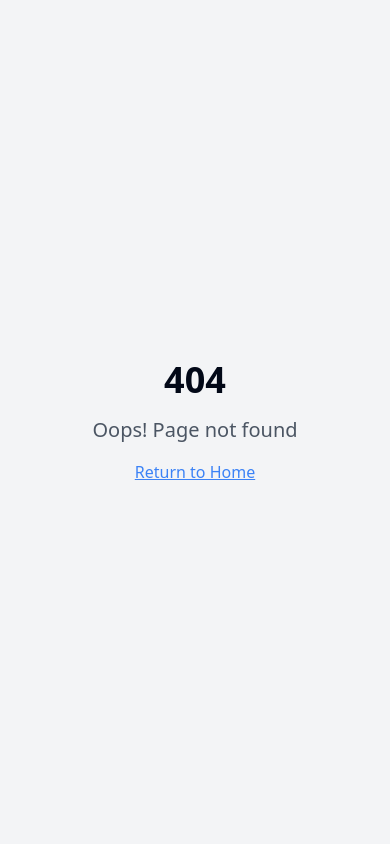
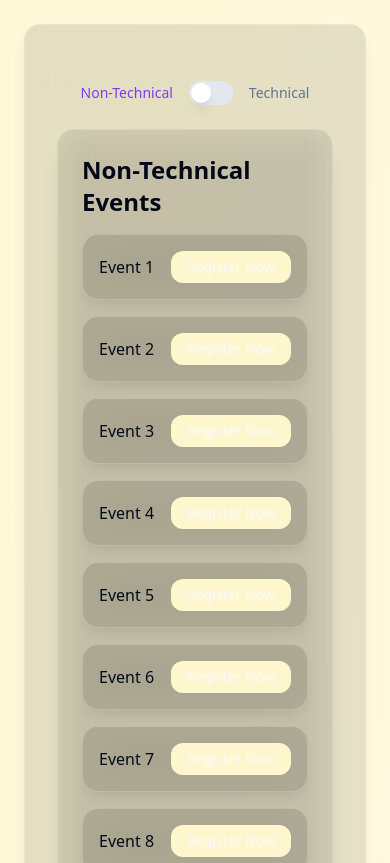
Before and after one commit to arhambhansali/INSTINCTS-1, a React (Vite) app: page /schedule in a window 390 px wide. Before the commit this address had no page. Shown: the top 863 px of the page. Built offline with nearby package versions, Linux system fonts and the light colour scheme.

Commit message:
Refactor Index page and improve mobile UX
- Swapped button and background colors in "Non-technical" mode.
- Improved mobile scrolling fluidity.
- Moved event list to schedule button for better UI.

```diff
--- a/src/App.tsx
+++ b/src/App.tsx
@@ -1,9 +1,11 @@
+
 import { Toaster } from "@/components/ui/toaster";
 import { Toaster as Sonner } from "@/components/ui/sonner";
 import { TooltipProvider } from "@/components/ui/tooltip";
 import { QueryClient, QueryClientProvider } from "@tanstack/react-query";
 import { BrowserRouter, Routes, Route } from "react-router-dom";
 import Index from "./pages/Index";
+import Schedule from "./pages/Schedule";
 import NotFound from "./pages/NotFound";
 
 const queryClient = new QueryClient();
@@ -16,7 +18,7 @@ const App = () => (
       <BrowserRouter>
         <Routes>
           <Route path="/" element={<Index />} />
-          {/* ADD ALL CUSTOM ROUTES ABOVE THE CATCH-ALL "*" ROUTE */}
+          <Route path="/schedule" element={<Schedule />} />
           <Route path="*" element={<NotFound />} />
         </Routes>
       </BrowserRouter>
--- a/src/index.css
+++ b/src/index.css
@@ -1,4 +1,3 @@
-
 @tailwind base;
 @tailwind components;
 @tailwind utilities;
@@ -26,6 +25,15 @@
     --ring: 262.1 83.3% 57.8%;
     --radius: 1rem;
   }
+  * {
+    @apply border-border;
+    -webkit-overflow-scrolling: touch;
+    scroll-behavior: smooth;
+  }
+  body {
+    @apply text-foreground antialiased;
+    overscroll-behavior-y: none;
+  }
 }
 
 @layer components {
@@ -50,15 +58,6 @@
   }
 }
 
-@layer base {
-  * {
-    @apply border-border;
-  }
-  body {
-    @apply text-foreground antialiased;
-  }
-}
-
 .technical-bg {
   background: linear-gradient(to bottom right, #E6F3FF, #F0F7FF);
 }
--- a/src/pages/Index.tsx
+++ b/src/pages/Index.tsx
@@ -1,23 +1,11 @@
 
 import { Switch } from "@/components/ui/switch";
 import { useState } from "react";
+import { useNavigate } from "react-router-dom";
 
 const Index = () => {
   const [isTechnical, setIsTechnical] = useState(false);
-
-  const technicalEvents = [
-    "Aeromodelling Workshop",
-    "Airborne",
-    "Techno-Celestia",
-    "Tec-H-ealth Talk Show",
-    "Rescue Warrior",
-    "Inflate & Explode",
-    "Puzzle Pursuit",
-    "Halt & Grind",
-    "Mind Matrix",
-    "Cirature",
-    "ArcTech 2"
-  ];
+  const navigate = useNavigate();
 
   return (
     <div className={`min-h-screen p-6 ${isTechnical ? 'technical-bg' : 'non-technical-bg'} animated-gradient`}>
@@ -46,46 +34,15 @@ const Index = () => {
             </div>
 
             <div className="flex justify-center gap-4">
-              <button className={`px-6 py-2 ${!isTechnical ? 'bg-[#fdbe39]' : 'bg-primary'} text-primary-foreground rounded-2xl hover:opacity-90 transition-opacity`}>
+              <button
+                onClick={() => navigate('/schedule')}
+                className={`px-6 py-2 ${!isTechnical ? 'bg-[#FEF7CD]' : 'bg-primary'} text-primary-foreground rounded-2xl hover:opacity-90 transition-opacity`}
+              >
                 Schedule
               </button>
-              <button className={`px-6 py-2 ${!isTechnical ? 'bg-[#fdbe39]' : 'bg-primary'} text-primary-foreground rounded-2xl hover:opacity-90 transition-opacity`}>
+              <button className={`px-6 py-2 ${!isTechnical ? 'bg-[#FEF7CD]' : 'bg-primary'} text-primary-foreground rounded-2xl hover:opacity-90 transition-opacity`}>
                 Register Now
               </button>
-            </div>
-          </div>
-
-          <div className="glass p-6 space-y-4">
-            <h2 className="text-2xl font-semibold">
-              {isTechnical ? "Technical Events" : "Non-Technical Events"}
-            </h2>
-
-            <div className="grid gap-4">
-              {isTechnical ? (
-                technicalEvents.map((event, index) => (
-                  <div key={index} className="p-4 glass-card transform transition-transform duration-200 ease-out hover:scale-[1.02]">
-                    <div className="flex justify-between items-center">
-                      <h3 className="font-medium">{event}</h3>
-                      <button className="px-4 py-1.5 bg-primary text-primary-foreground rounded-xl hover:opacity-90 transition-opacity text-sm text-center">
-                        Register Now
-                      </button>
-                    </div>
-                  </div>
-                ))
-              ) : (
-                <div className="grid gap-4 md:grid-cols-2">
-                  {Array.from({ length: 32 }, (_, i) => (
-                    <div key={i} className="p-4 glass-card transform transition-transform duration-200 ease-out hover:scale-[1.02]">
-                      <div className="flex justify-between items-center">
-                        <h3 className="font-medium">Event {i + 1}</h3>
-                        <button className="px-4 py-1.5 bg-[#fdbe39] text-primary-foreground rounded-xl hover:opacity-90 transition-opacity text-sm text-center">
-                          Register Now
-                        </button>
-                      </div>
-                    </div>
-                  ))}
-                </div>
-              )}
             </div>
           </div>
         </div>
--- /dev/null
+++ b/src/pages/Schedule.tsx
@@ -0,0 +1,83 @@
+
+import { Switch } from "@/components/ui/switch";
+import { useState } from "react";
+
+const Schedule = () => {
+  const [isTechnical, setIsTechnical] = useState(false);
+
+  const technicalEvents = [
+    "Aeromodelling Workshop",
+    "Airborne",
+    "Techno-Celestia",
+    "Tec-H-ealth Talk Show",
+    "Rescue Warrior",
+    "Inflate & Explode",
+    "Puzzle Pursuit",
+    "Halt & Grind",
+    "Mind Matrix",
+    "Cirature",
+    "ArcTech 2"
+  ];
+
+  return (
+    <div className={`min-h-screen p-6 ${isTechnical ? 'technical-bg' : 'non-technical-bg'} animated-gradient`}>
+      <div className="max-w-5xl mx-auto space-y-8">
+        <div className="glass-card p-8 space-y-6">
+          <div className="text-center space-y-4">
+            <div className="flex justify-center items-center space-x-4 my-6">
+              <span className={`text-sm font-medium ${!isTechnical ? 'text-primary' : 'text-muted-foreground'}`}>
+                Non-Technical
+              </span>
+              <Switch
+                checked={isTechnical}
+                onCheckedChange={setIsTechnical}
+                className={`toggle-switch ${!isTechnical ? 'non-technical-switch' : ''}`}
+              >
+                <span className="toggle-thumb" />
+              </Switch>
+              <span className={`text-sm font-medium ${isTechnical ? 'text-primary' : 'text-muted-foreground'}`}>
+                Technical
+              </span>
+            </div>
+          </div>
+
+          <div className="glass p-6 space-y-4">
+            <h2 className="text-2xl font-semibold">
+              {isTechnical ? "Technical Events" : "Non-Technical Events"}
+            </h2>
+
+            <div className="grid gap-4">
+              {isTechnical ? (
+                technicalEvents.map((event, index) => (
+                  <div key={index} className="p-4 glass-card transform hover:scale-[1.02] transition-transform duration-300 ease-out">
+                    <div className="flex justify-between items-center">
+                      <h3 className="font-medium">{event}</h3>
+                      <button className="px-4 py-1.5 bg-primary text-primary-foreground rounded-xl hover:opacity-90 transition-opacity text-sm text-center">
+                        Register Now
+                      </button>
+                    </div>
+                  </div>
+                ))
+              ) : (
+                <div className="grid gap-4 md:grid-cols-2">
+                  {Array.from({ length: 32 }, (_, i) => (
+                    <div key={i} className="p-4 glass-card transform hover:scale-[1.02] transition-transform duration-300 ease-out">
+                      <div className="flex justify-between items-center">
+                        <h3 className="font-medium">Event {i + 1}</h3>
+                        <button className="px-4 py-1.5 bg-[#FEF7CD] text-primary-foreground rounded-xl hover:opacity-90 transition-opacity text-sm text-center">
+                          Register Now
+                        </button>
+                      </div>
+                    </div>
+                  ))}
+                </div>
+              )}
+            </div>
+          </div>
+        </div>
+      </div>
+    </div>
+  );
+};
+
+export default Schedule;
```
